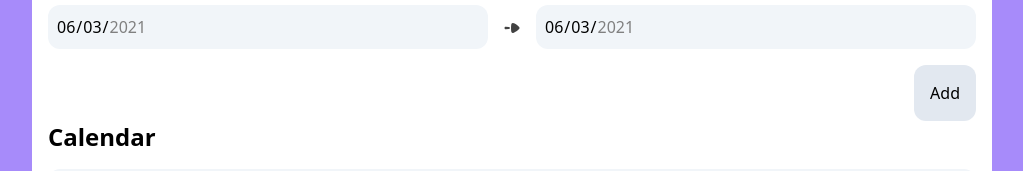
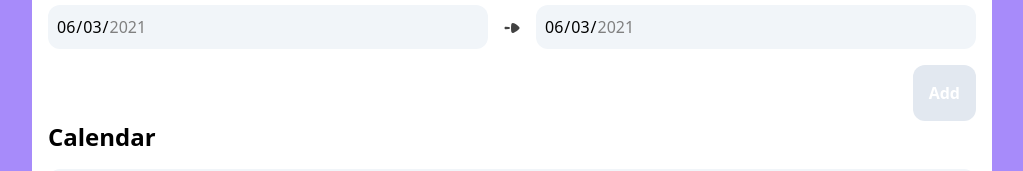
Before and after one commit to georgimarian/calendar-case-study, a React (Create React App) app: page / in a window 1280 px wide. Shown: the part 323-494 px from the top of the page, without its empty margins (128-1151 px from the left). Built offline with nearby package versions, Linux system fonts and the light colour scheme; no server answers.

Commit message:
Add button loaders

```diff
--- a/src/components/VacationEntry.js
+++ b/src/components/VacationEntry.js
@@ -15,8 +15,10 @@ const VacationEntry = ({
 }) => {
   const [vacationDays, setVacationDays] = useState(0);
   const [loading, setLoading] = useState(false);
+  const [isRemoving, setIsRemoving] = useState(false);
 
   const removeVacation = async () => {
+    setIsRemoving(true);
     const workingDays = await getWorkingDaysBetweenDates(startDate, endDate);
     const vacationIndex = currentUser.vacations.findIndex(
       (vacation) => vacation.startDate === startDate
@@ -29,6 +31,7 @@ const VacationEntry = ({
         vacations: prevUser.vacations,
       };
     });
+    setIsRemoving(false);
   };
 
   const baseClasses = classNames(
@@ -70,7 +73,7 @@ const VacationEntry = ({
             <p className='font-bold text-xl'>
               {name || `Vacation (${vacationDays}) days`}
             </p>
-            <p className='font-thin	'>
+            <p className='font-thin'>
               {vacationDays <= 1
                 ? dateFormatter(startDate, 'default')
                 : `${dateFormatter(startDate, 'default')} -
@@ -81,8 +84,12 @@ const VacationEntry = ({
       </div>
       {type === 'personal' && (
         <button
-          className={classNames(baseClasses, 'items-center')}
+          className={classNames(
+            baseClasses,
+            'items-center disabled:bg-slate-200'
+          )}
           onClick={removeVacation}
+          disabled={isRemoving}
         >
           {LABELS.remove}
         </button>
--- a/src/components/VacationPicker/index.js
+++ b/src/components/VacationPicker/index.js
@@ -19,8 +19,10 @@ const VacationPicker = ({ users, currentUser, setCurrentUser }) => {
 
   const [startDate, setStartDate] = useState(TODAY);
   const [endDate, setEndDate] = useState(TODAY);
+  const [loading, setLoading] = useState(false);
 
   const addVacation = async () => {
+    setLoading(true);
     const removedDays = await getWorkingDaysBetweenDates(startDate, endDate);
     const colleaguesOfSameDiscipline = users.filter(
       (user) =>
@@ -55,6 +57,7 @@ const VacationPicker = ({ users, currentUser, setCurrentUser }) => {
         vacations: [...(prevUser.vacations || []), { startDate, endDate }],
       }));
     }
+    setLoading(false);
   };
 
   return (
@@ -89,9 +92,11 @@ const VacationPicker = ({ users, currentUser, setCurrentUser }) => {
       </div>
       <button
         className={
-          'self-end bg-violet-300 disabled:bg-slate-200 rounded-xl p-4 self-end'
+          'self-end bg-violet-300 disabled:bg-slate-200 rounded-xl p-4 self-end text-white font-bold'
         }
-        disabled={!currentUser || !dayjs(startDate).isSameOrBefore(endDate)}
+        disabled={
+          loading || !currentUser || !dayjs(startDate).isSameOrBefore(endDate)
+        }
         onClick={addVacation}
       >
         {LABELS.add}
```
